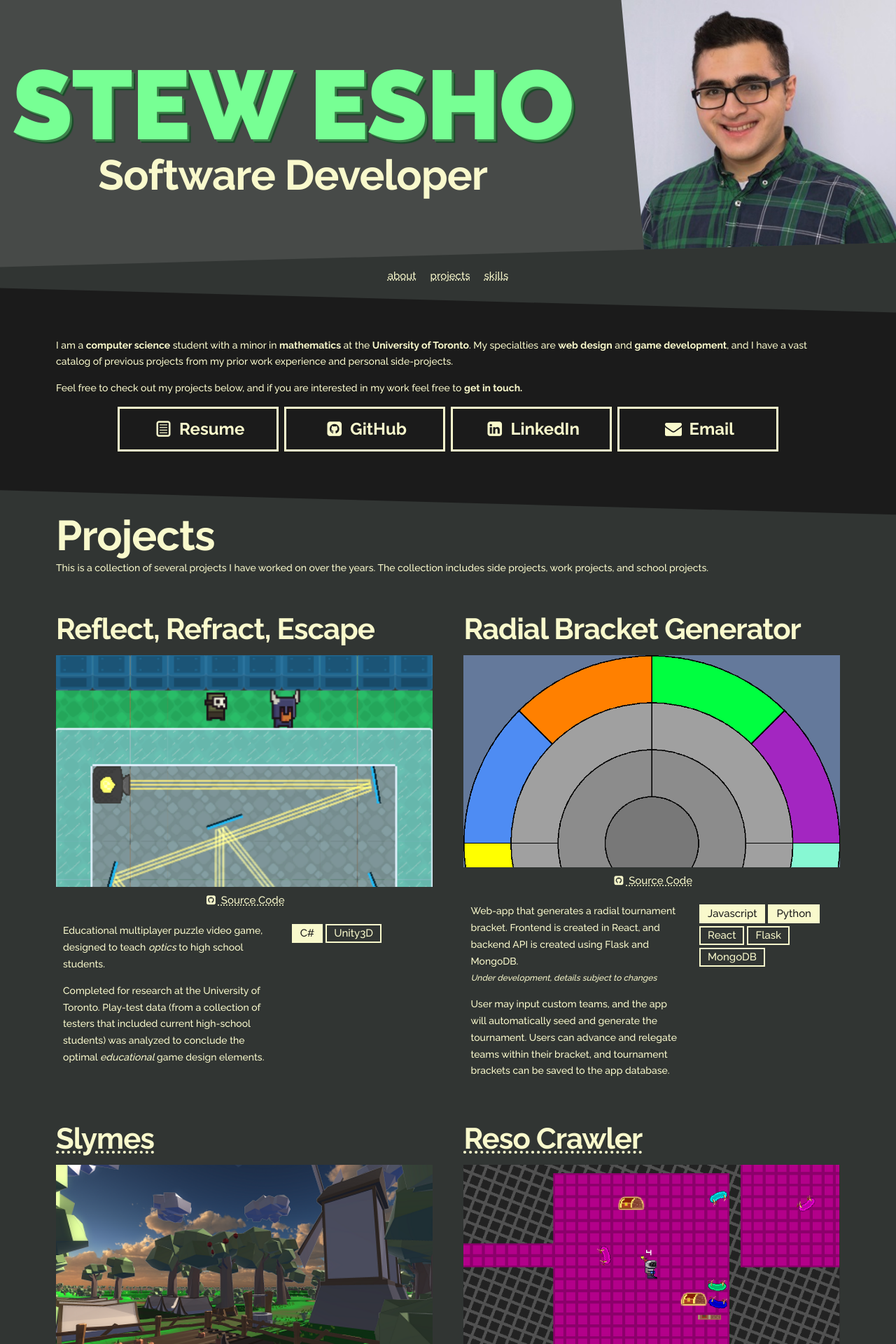
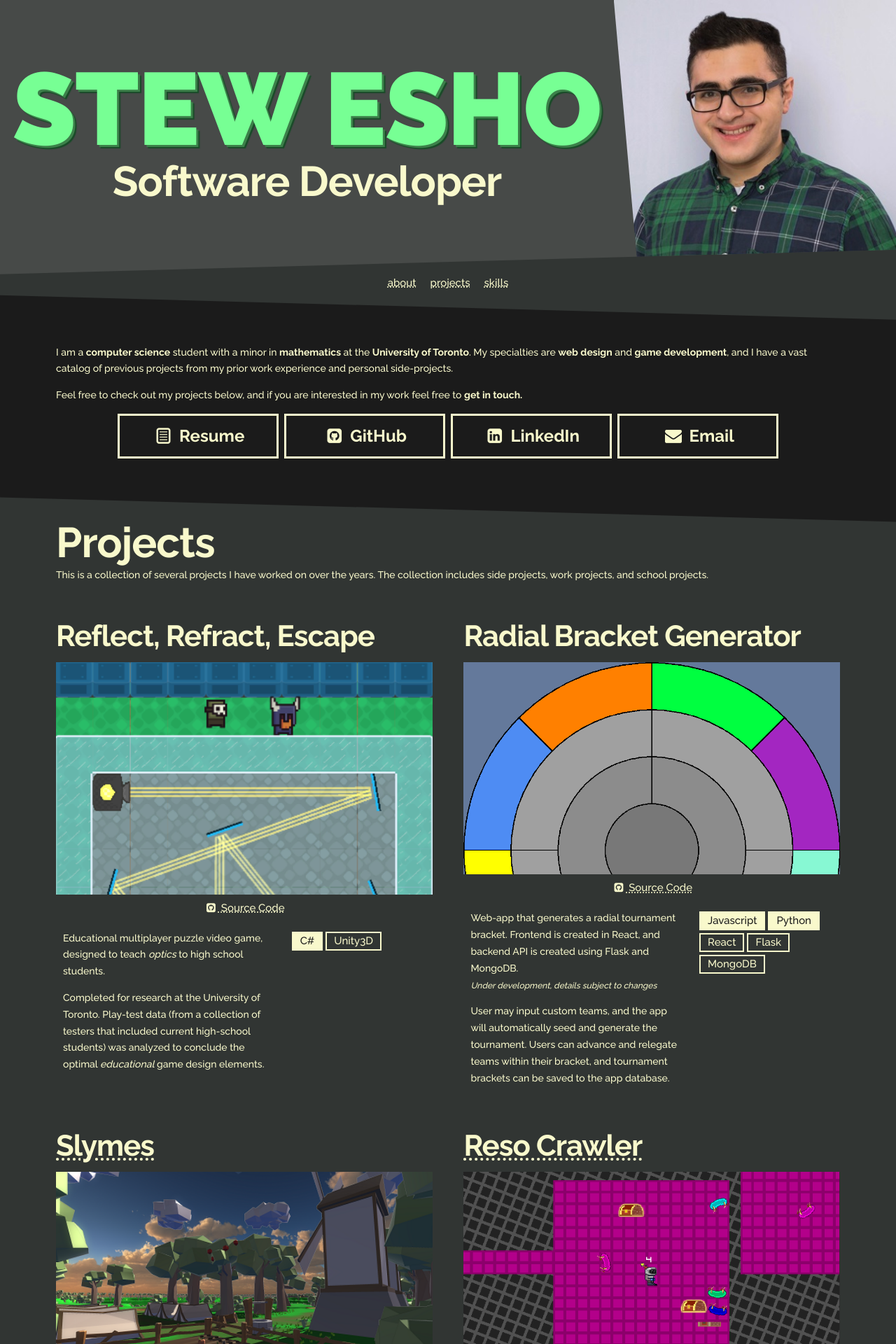
Before and after one commit to StewEsho/stewesho.github.io, a Jekyll site: the page built from index.html, in a window 1280 px wide. Shown: the top 1920 px of the page at 70% size. Built offline with Jekyll 4.4.1, drawn with Linux system fonts in a browser that asks for light colours.

Commit message:
fixed header to ALSO be responsive :-D

```diff
--- a/_layouts/default.html
+++ b/_layouts/default.html
@@ -30,8 +30,8 @@
     </head>
     <body>
         <header id="masthead">
-            <section id="title-container" class="row">
-                <hgroup id="title" class="eight columns">
+            <section id="title-container">
+                <hgroup id="title">
                     <h1>
                         STEW ESHO
                     </h1>
@@ -39,7 +39,7 @@
                         Software Developer
                     </h2>
                 </hgroup>
-                <div id="profile-pic" class="four columns">
+                <div id="profile-pic">
                     <img src="./assets/img/stew.jpg" />
                 </div>
             </section>
--- a/assets/css/style.scss
+++ b/assets/css/style.scss
@@ -92,6 +92,12 @@ section#title-container{
     display: flex;
     flex-flow: row wrap;
     align-items: center;
+
+    #title {
+        flex: 1 0 67%;
+    } #profile-pic {
+        flex: 1 1 30%;
+    }
 }
 
 #title {
@@ -319,6 +325,12 @@ section#about {
 }
 
 @media screen and (max-width: $mdpi-breakpoint){
+    #title-container{
+        .subtitle {
+            font-size: 4.5rem;
+        }
+    }
+
     main {
         section {
             padding-left: 0.8rem;
@@ -362,7 +374,11 @@ section#about {
 }
 
 @media screen and (max-width: $mobi-breakpoint){
-
+    section#title-container{
+        .subtitle {
+            font-size: 3.25rem;
+        }
+    }
 
     section#about {
         .cta{
@@ -388,7 +404,15 @@ section#about {
 }
 
 @media screen and (max-width: $tiny-breakpoint){
+    section#title-container{
+        #profile-pic {
+            flex: 1 0 100vw;
+            clip-path: polygon(0 100%, 0 0, 100% $angled-edge--rem-offset, 100% 100%);
+            max-height: 37.5vh;
+        }
+    }
+
     .project{
-        flex: 1 1 100%;
+        flex: 1 0 100%;
     }
 }
```
